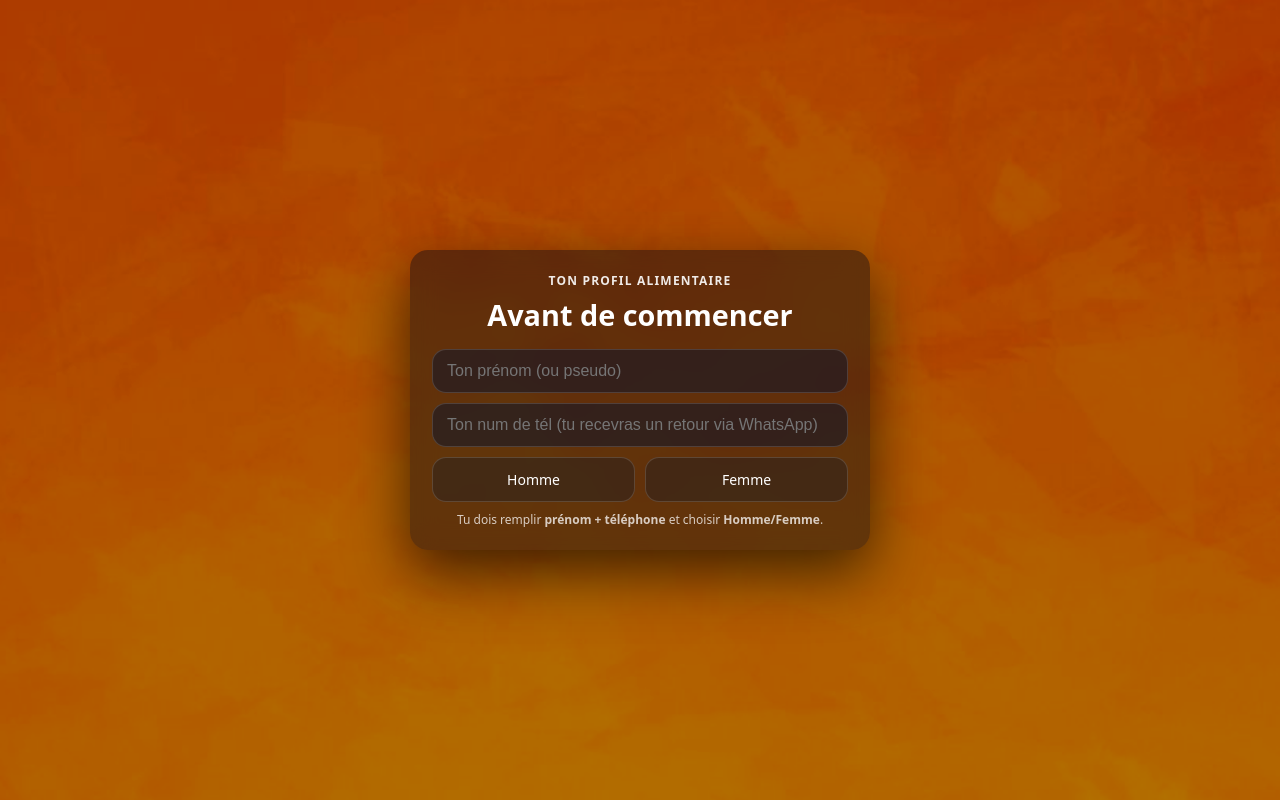
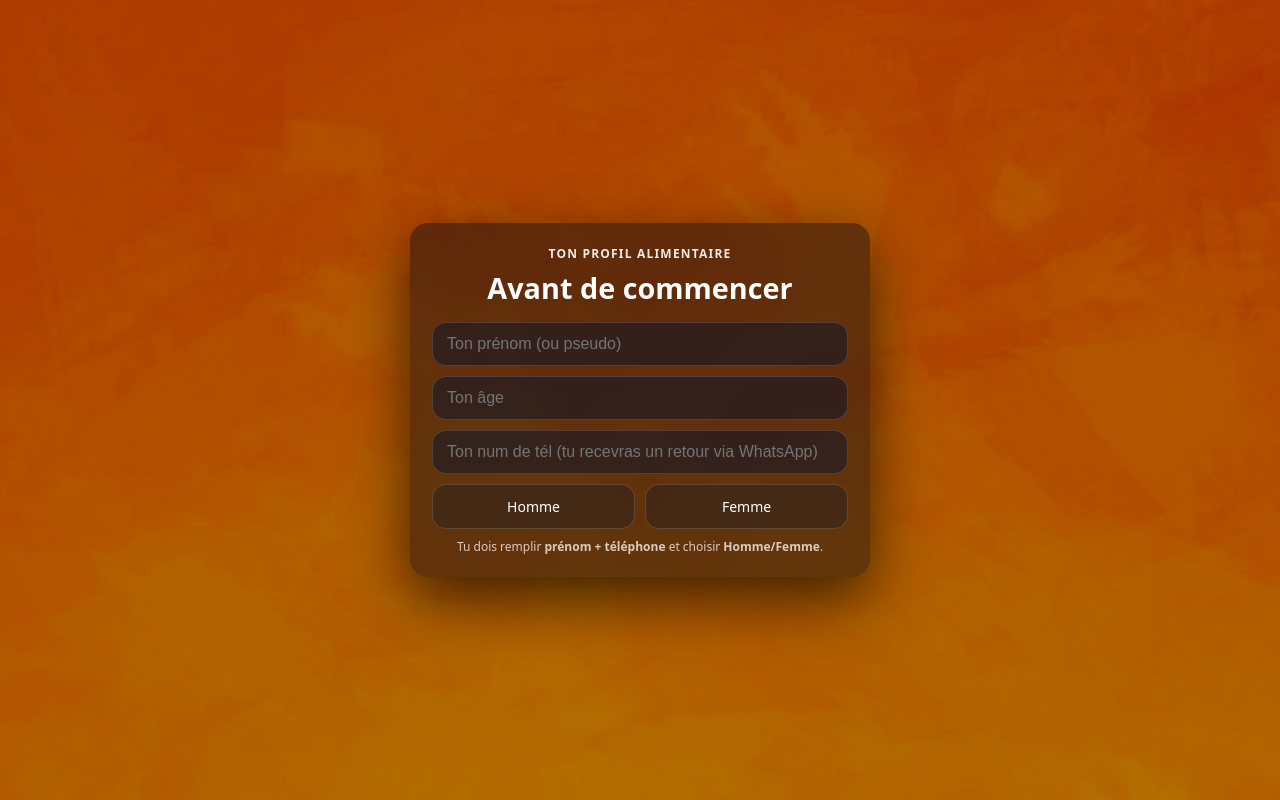
Before and after one commit to Th0m4s13/questionnaire-ancestral, a React (Vite) app in the folder questionnaire-ancestral/: page / in a window 1280 px wide. Built offline with nearby package versions, Linux system fonts and the light colour scheme.

Commit message:
Add age field to form and webhook payload

```diff
--- a/questionnaire-ancestral/src/App.jsx
+++ b/questionnaire-ancestral/src/App.jsx
@@ -16,6 +16,7 @@ function shuffleArray(array) {
 export default function App() {
   const [name, setName] = useState("");
   const [phone, setPhone] = useState("");
+  const [age, setAge] = useState("");
   const [sex, setSex] = useState(""); // "homme" | "femme"
   const [consentGiven, setConsentGiven] = useState(false);
   const [consentAnimating, setConsentAnimating] = useState(false);
@@ -306,12 +307,13 @@ export default function App() {
     }
   }
 
-  function buildWhatsappText({ timestamp, nom, telephoneRaw, sexe, score, scoreMax, pourcentage, profil, reponses }) {
+  function buildWhatsappText({ timestamp, nom, age, telephoneRaw, sexe, score, scoreMax, pourcentage, profil, reponses }) {
     const header = [
       "📋 NOUVEAU QUESTIONNAIRE ANCESTRAL",
       "",
       "👤 INFORMATIONS",
       `• Nom: ${nom || "-"}`,
+      `• Âge: ${age || "-"}`,
       `• Téléphone: ${telephoneRaw || "-"}`,
       `• Sexe: ${sexe || "-"}`,
       "",
@@ -559,6 +561,7 @@ export default function App() {
     const data = {
       timestamp,
       nom: name,
+      age: age,
       telephone: phoneDigits,
       telephoneRaw: phone,
       sexe: sex,
@@ -582,6 +585,7 @@ export default function App() {
     data.whatsappText = buildWhatsappText({
       timestamp: data.timestamp,
       nom: data.nom,
+      age: data.age,
       telephoneRaw: data.telephoneRaw,
       sexe: data.sexe,
       score: data.score,
@@ -606,6 +610,7 @@ export default function App() {
         const payload = {
           timestamp: data.timestamp,
           nom: data.nom,
+          age: data.age || "",
           telephone: data.telephone,
           telephoneText: `'${data.telephone}`,
           telephoneRaw: data.telephoneRaw,
@@ -863,6 +868,7 @@ Pour revenir à cette logique, il faut d'abord comprendre. Ce que tu manges. Com
   function restartFromStart() {
     hasSentRef.current = false;
     setName("");
+    setAge("");
     setPhone("");
     setSex("");
     setConsentGiven(false);
@@ -896,6 +902,17 @@ Pour revenir à cette logique, il faut d'abord comprendre. Ce que tu manges. Com
                 placeholder="Ton prénom (ou pseudo)"
                 type="text"
                 autoComplete="name"
+              />
+
+              <input
+                style={styles.input}
+                value={age}
+                onChange={(e) => setAge(e.target.value)}
+                placeholder="Ton âge"
+                type="number"
+                min="1"
+                max="120"
+                autoComplete="age"
               />
 
               <div>
```
